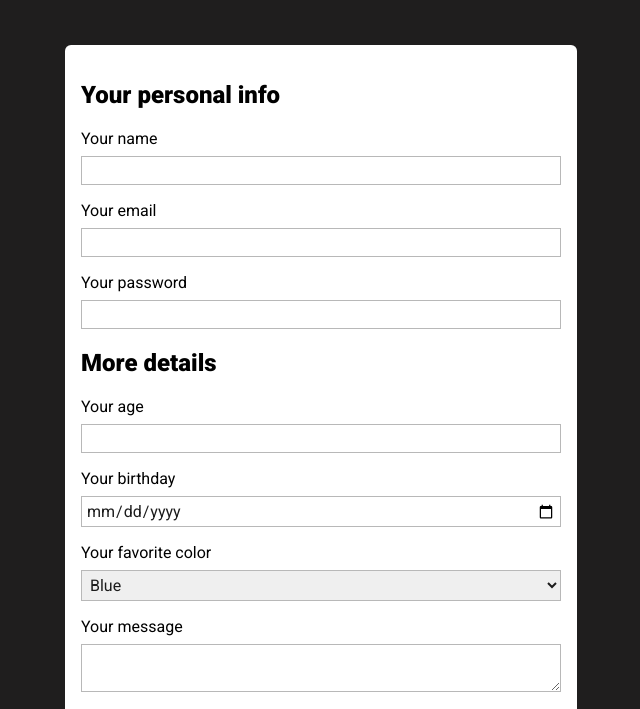
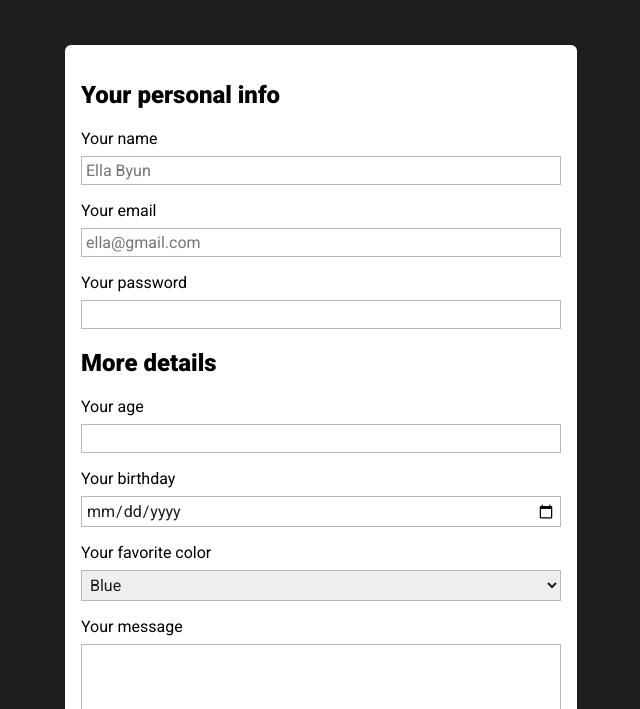
Before and after one commit to Ellabyun/webpage-form, a plain HTML site: page index.html in a window 1280 px wide. Shown: the part 62-771 px from the top of the page, without its empty margins (319-959 px from the left). Drawn offline with Linux system fonts and the light colour scheme.

Commit message:
more attribute

```diff
--- a/index.html
+++ b/index.html
@@ -20,11 +20,11 @@
                 <ul>
                     <li>
                         <label for="username">Your name</label>
-                        <input type="text" name="user-name" id="username" required>
+                        <input type="text" name="user-name" id="username" required placeholder="Ella Byun">
                     </li>
                     <li>
                         <label for="useremail">Your email</label>
-                        <input type="email" name="user-email" id="useremail" required>
+                        <input type="email" name="user-email" id="useremail" required placeholder="ella@gmail.com">
                     </li>
                     <li>
                         <label for="userpassword">Your password</label>
@@ -57,7 +57,7 @@
 
             <section>
                 <label for="usermessage">Your message</label>
-                <textarea name="user-message" id="usermessage"></textarea>
+                <textarea name="user-message" id="usermessage" rows="8"></textarea>
             </section>
 
             <section>
--- a/styles.css
+++ b/styles.css
@@ -41,6 +41,10 @@ select {
     color: rgb(28, 28, 28);
 }
 
+textarea {
+    resize: vertical;
+}
+
 input:focus,
 textarea:focus {
     background-color: rgb(219, 190, 253);
```
